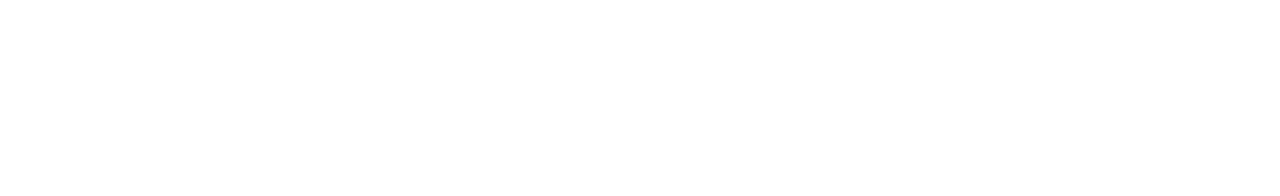
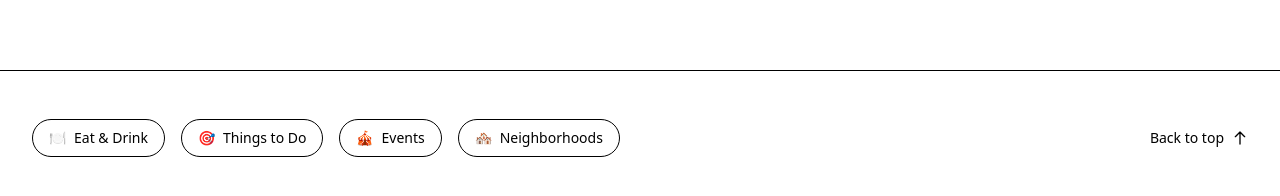
Before and after one commit to umbrarelay-maker/dfw-directory, a Next.js app: page /events in a window 1280 px wide. Shown: the part 1337-1533 px from the top of the page. Built offline with nearby package versions, Linux system fonts and the light colour scheme; a web font is replaced by a local one.

Commit message:
Add QuickNav component and fix white space issues

```diff
--- a/src/app/eat-drink/page.tsx
+++ b/src/app/eat-drink/page.tsx
@@ -4,6 +4,7 @@
 import Link from 'next/link';
 import Header from '@/components/Header';
 import Footer from '@/components/Footer';
+import QuickNav from '@/components/QuickNav';
 import { StarIcon, MapPinIcon } from '@heroicons/react/24/solid';
 
 const categories = [
@@ -82,7 +83,7 @@
 
 export default function EatDrinkPage() {
   return (
-    <main className="min-h-screen bg-cream-50">
+    <main className="min-h-screen bg-cream-50 flex flex-col">
       <Header />
 
       {/* Hero */}
@@ -208,6 +209,7 @@
         </div>
       </section>
 
+      <QuickNav />
       <Footer />
     </main>
   );
--- a/src/app/events/page.tsx
+++ b/src/app/events/page.tsx
@@ -4,6 +4,7 @@
 import Link from 'next/link';
 import Header from '@/components/Header';
 import Footer from '@/components/Footer';
+import QuickNav from '@/components/QuickNav';
 import { CalendarIcon, MapPinIcon, TicketIcon } from '@heroicons/react/24/outline';
 
 const timeFilters = [
@@ -84,7 +85,7 @@
 
 export default function EventsPage() {
   return (
-    <main className="min-h-screen bg-cream-50">
+    <main className="min-h-screen bg-cream-50 flex flex-col">
       <Header />
 
       {/* Hero */}
@@ -216,6 +217,7 @@
         </div>
       </section>
 
+      <QuickNav />
       <Footer />
     </main>
   );
--- a/src/app/neighborhoods/page.tsx
+++ b/src/app/neighborhoods/page.tsx
@@ -4,6 +4,7 @@
 import Link from 'next/link';
 import Header from '@/components/Header';
 import Footer from '@/components/Footer';
+import QuickNav from '@/components/QuickNav';
 
 const neighborhoods = [
   {
@@ -64,7 +65,7 @@
 
 export default function NeighborhoodsPage() {
   return (
-    <main className="min-h-screen bg-cream-50">
+    <main className="min-h-screen bg-cream-50 flex flex-col">
       <Header />
 
       {/* Hero */}
@@ -166,6 +167,7 @@
         </div>
       </section>
 
+      <QuickNav />
       <Footer />
     </main>
   );
--- a/src/app/page.tsx
+++ b/src/app/page.tsx
@@ -5,11 +5,12 @@
 import Featured from '@/components/Featured';
 import Neighborhoods from '@/components/Neighborhoods';
 import Newsletter from '@/components/Newsletter';
+import QuickNav from '@/components/QuickNav';
 import Footer from '@/components/Footer';
 
 export default function Home() {
   return (
-    <main className="min-h-screen">
+    <main className="min-h-screen flex flex-col">
       <Header />
       <Hero />
       <Categories />
@@ -17,6 +18,7 @@
       <Featured />
       <Neighborhoods />
       <Newsletter />
+      <QuickNav />
       <Footer />
     </main>
   );
--- a/src/app/things-to-do/page.tsx
+++ b/src/app/things-to-do/page.tsx
@@ -4,6 +4,7 @@
 import Link from 'next/link';
 import Header from '@/components/Header';
 import Footer from '@/components/Footer';
+import QuickNav from '@/components/QuickNav';
 import { StarIcon, MapPinIcon } from '@heroicons/react/24/solid';
 
 const categories = [
@@ -81,7 +82,7 @@
 
 export default function ThingsToDoPage() {
   return (
-    <main className="min-h-screen bg-cream-50">
+    <main className="min-h-screen bg-cream-50 flex flex-col">
       <Header />
 
       {/* Hero */}
@@ -207,6 +208,7 @@
         </div>
       </section>
 
+      <QuickNav />
       <Footer />
     </main>
   );
--- a/src/components/Footer.tsx
+++ b/src/components/Footer.tsx
@@ -32,7 +32,7 @@
 
 export default function Footer() {
   return (
-    <footer className="bg-ink-950 text-white">
+    <footer className="bg-ink-950 text-white mt-auto">
       {/* Main Footer */}
       <div className="max-w-7xl mx-auto px-4 sm:px-6 lg:px-8 py-16 md:py-20">
         <div className="grid grid-cols-2 md:grid-cols-5 gap-8 md:gap-12">
--- /dev/null
+++ b/src/components/QuickNav.tsx
@@ -0,0 +1,57 @@
+'use client';
+
+import Link from 'next/link';
+import { motion } from 'framer-motion';
+
+const quickLinks = [
+  { name: 'Eat & Drink', href: '/eat-drink', emoji: '🍽️' },
+  { name: 'Things to Do', href: '/things-to-do', emoji: '🎯' },
+  { name: 'Events', href: '/events', emoji: '🎪' },
+  { name: 'Neighborhoods', href: '/neighborhoods', emoji: '🏘️' },
+];
+
+export default function QuickNav() {
+  return (
+    <section className="bg-cream-100 border-t border-cream-200">
+      <div className="max-w-7xl mx-auto px-4 sm:px-6 lg:px-8 py-8 md:py-12">
+        <div className="flex flex-col md:flex-row md:items-center md:justify-between gap-6">
+          {/* Quick Links */}
+          <div className="flex flex-wrap gap-3 md:gap-4">
+            {quickLinks.map((link, index) => (
+              <motion.div
+                key={link.name}
+                initial={{ opacity: 0, y: 10 }}
+                whileInView={{ opacity: 1, y: 0 }}
+                viewport={{ once: true }}
+                transition={{ delay: index * 0.05 }}
+              >
+                <Link
+                  href={link.href}
+                  className="inline-flex items-center gap-2 px-4 py-2 bg-white rounded-full border border-cream-300
+                             hover:border-terracotta-300 hover:shadow-sm text-ink-700 hover:text-terracotta-600
+                             transition-all text-sm font-medium"
+                >
+                  <span>{link.emoji}</span>
+                  {link.name}
+                </Link>
+              </motion.div>
+            ))}
+          </div>
+
+          {/* Back to Top */}
+          <motion.button
+            onClick={() => window.scrollTo({ top: 0, behavior: 'smooth' })}
+            whileHover={{ y: -2 }}
+            whileTap={{ scale: 0.95 }}
+            className="inline-flex items-center gap-2 text-ink-500 hover:text-ink-700 transition-colors text-sm font-medium"
+          >
+            Back to top
+            <svg className="w-4 h-4" fill="none" viewBox="0 0 24 24" stroke="currentColor">
+              <path strokeLinecap="round" strokeLinejoin="round" strokeWidth={2} d="M5 10l7-7m0 0l7 7m-7-7v18" />
+            </svg>
+          </motion.button>
+        </div>
+      </div>
+    </section>
+  );
+}
```
